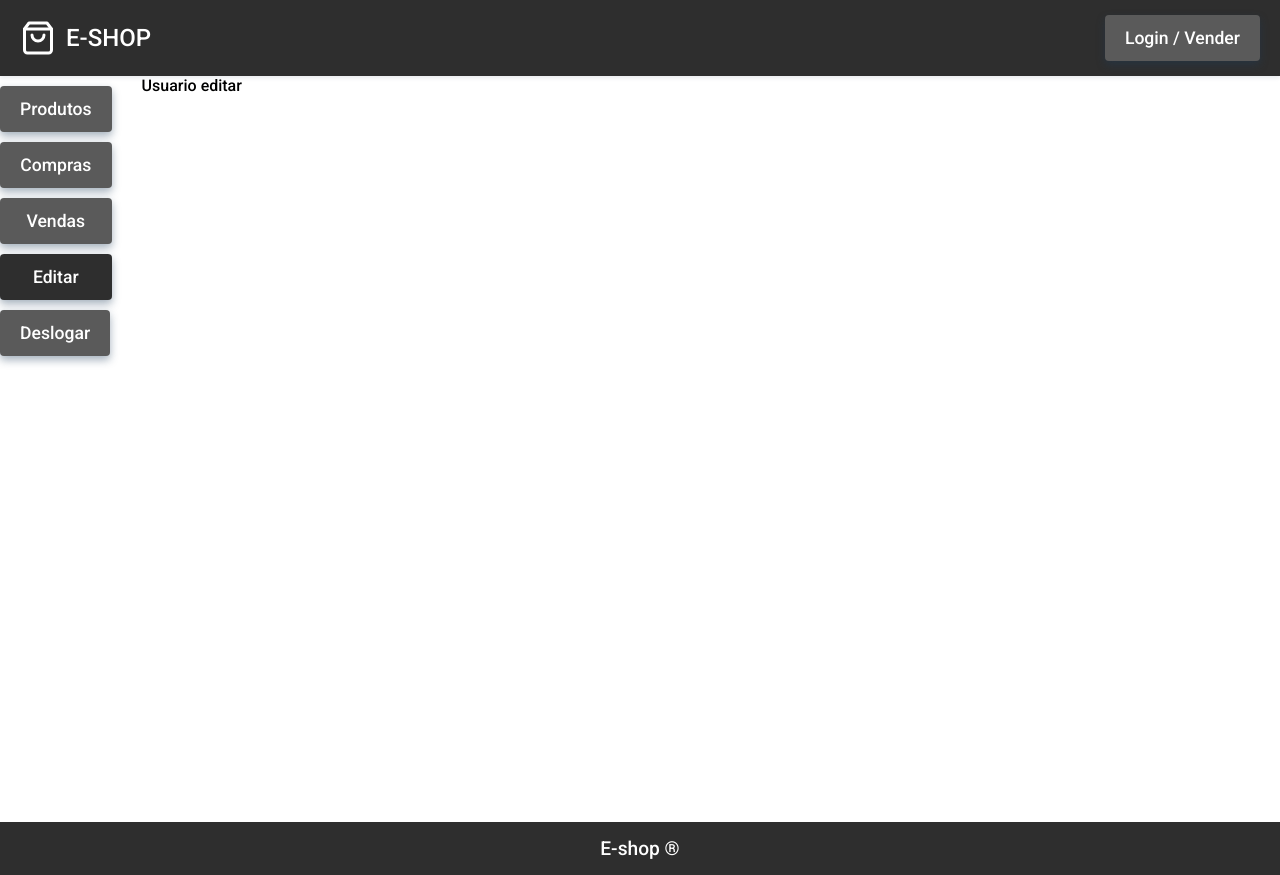
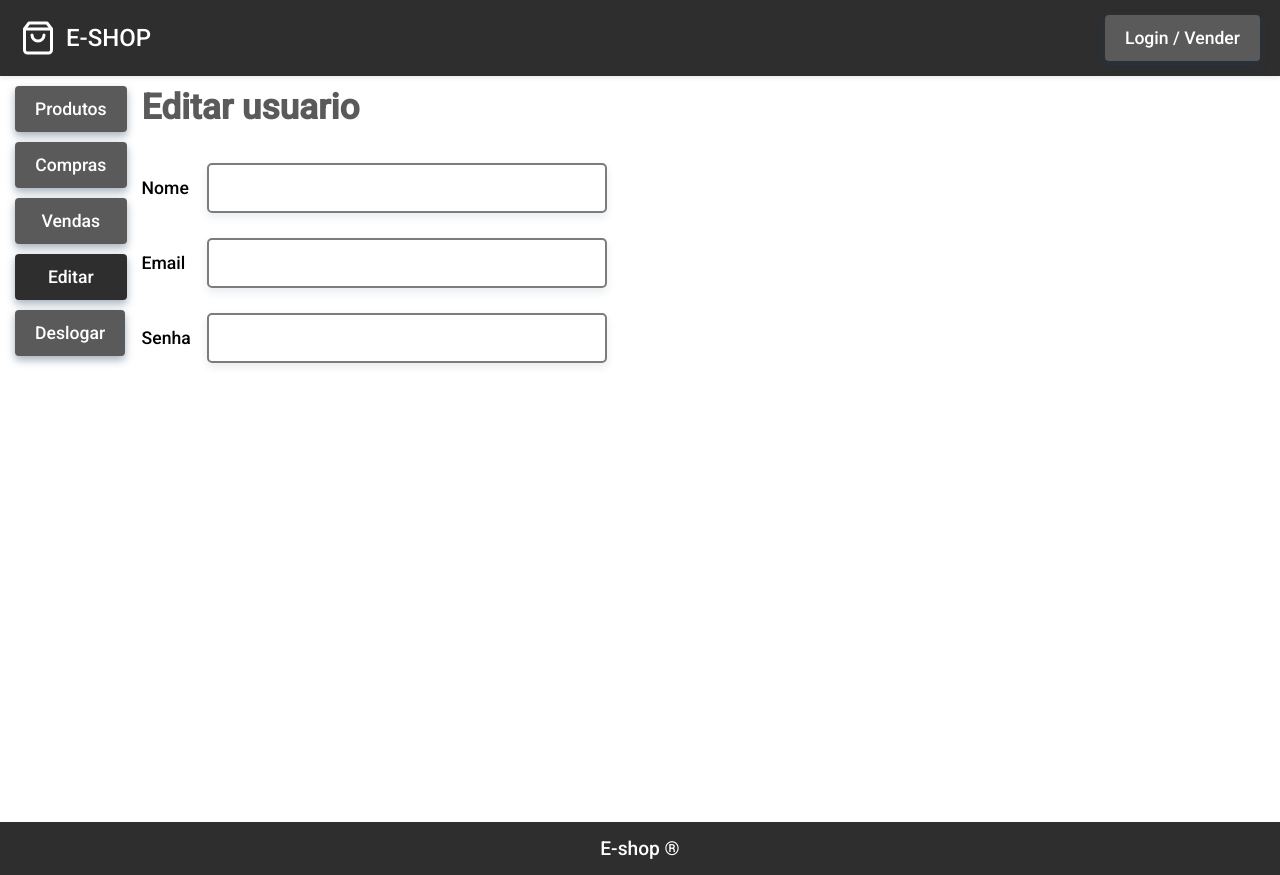
Before and after one commit to MathLouren/E-COMMERCE, a Vue app: page /usuario/usuario-editar in a window 1280 px wide. Built offline with nearby package versions, Linux system fonts and the light colour scheme.

Commit message:
usuario editar mapfileds

```diff
--- a/src/components/ProdutosBuscar.vue
+++ b/src/components/ProdutosBuscar.vue
@@ -20,10 +20,12 @@ export default {
 }
 </script>
 
-<style>
+<style scoped>
 
 input{
     padding-right: 40px;
+    width: 100%;
+    max-width: 900px;
 }
 
 .buscar_container{
--- a/src/views/usuario/Usuario.vue
+++ b/src/views/usuario/Usuario.vue
@@ -19,7 +19,7 @@
         </li>
       </ul>
     </nav>
-    <div>
+    <div class="router_view">
       <transition mode="out-in">
       <router-view></router-view>
     </transition>
@@ -51,7 +51,7 @@ li{
 }
 
 .sidenav{
-  margin: 0 30px 0 0;
+  margin: 0 15px;
 }
 
 .sidenav a.router-link-exact-active{
@@ -59,4 +59,10 @@ li{
   color: #fff;
 }
 
+.router_view{
+  width: 100%;
+  max-width: 900px;
+  margin-right: 10px;
+}
+
 </style>
--- a/src/views/usuario/UsuarioEditar.vue
+++ b/src/views/usuario/UsuarioEditar.vue
@@ -1,13 +1,52 @@
 <template>
-  <p>Usuario editar</p>
+  <section class="usuario_editar">
+    <h2>Editar usuario</h2>
+    <form>
+      <label for="nome">Nome</label>
+      <input type="text" name="nome" v-model="nome">
+      <label for="email">Email</label>
+      <input type="email" name="email" v-model="email">
+      <label for="password">Senha</label>
+      <input type="password" name="password" v-model="senha">
+    </form>
+  </section>
 </template>
 
 <script>
+import { mapFields} from "@/helpers.js"
+
 export default {
-
+  name:"UsuarioEditar",
+  computed:{
+    ...mapFields({
+      fields: ["nome","email","cep","rua","bairro","cidade","estado","nmr","senha"],
+      base: "usuario",
+      mutation:"UPDATE_USUARIO"
+    })
+  },
 }
 </script>
 
 <style>
 
+.usuario_editar{
+  margin: 10px 0;
+}
+
+form{
+  width: 100%;
+  max-width: 600px;
+  display: grid;
+  grid-template-columns: 50px 1fr;
+  align-items: center;
+}
+
+label{
+  font-size: 1.1rem;
+}
+
+input{
+  grid-column: 2;
+  margin: 5px 0;
+}
 </style>
```
Also changed, not shown: src/assets/eye-off.svg (added), src/assets/eye.svg (added).
